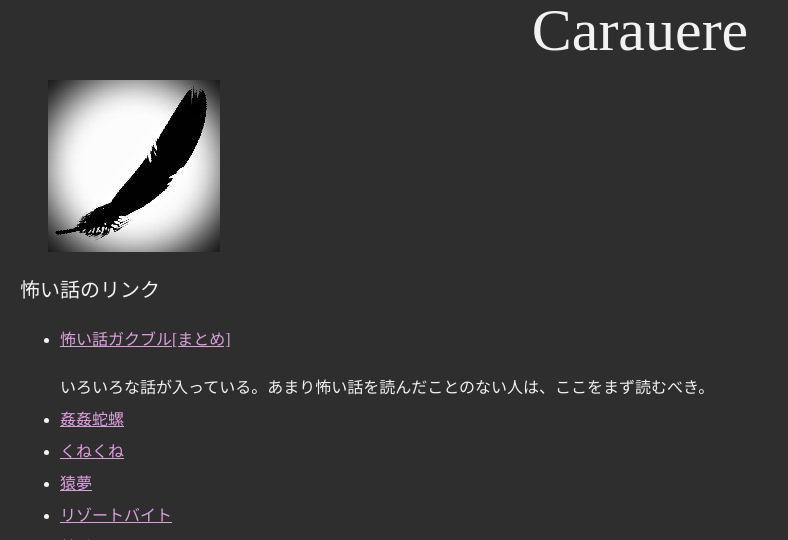
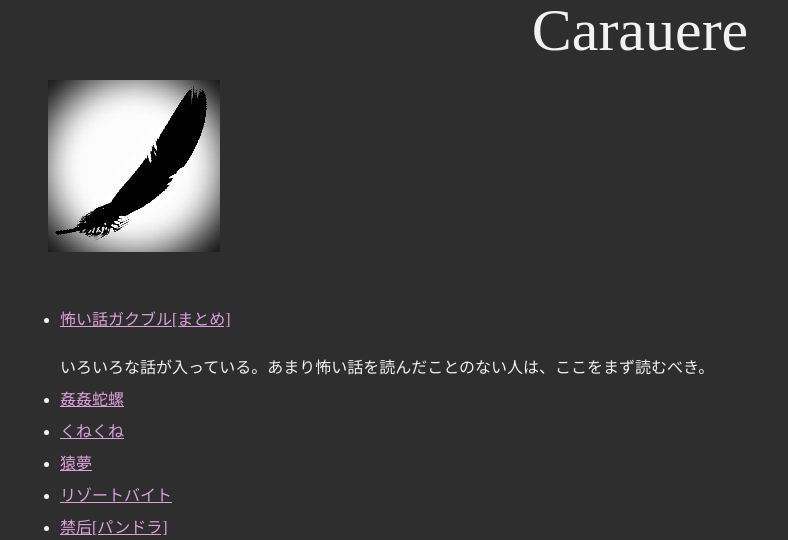
Before and after one commit to 0Wite/0Wite.github.io, a PHP site: page / in a window 1280 px wide. Shown: the top 540 px of the page, without its empty margins (0-788 px from the left). Run offline with PHP 8.4, Linux system fonts and the light colour scheme.

Commit message:
Update top.css

```diff
--- a/css/top.css
+++ b/css/top.css
@@ -9,5 +9,5 @@ body{
 }
 
 h2 {
-  font-size: 20px;
+  font-size: 0px;
 }
```
